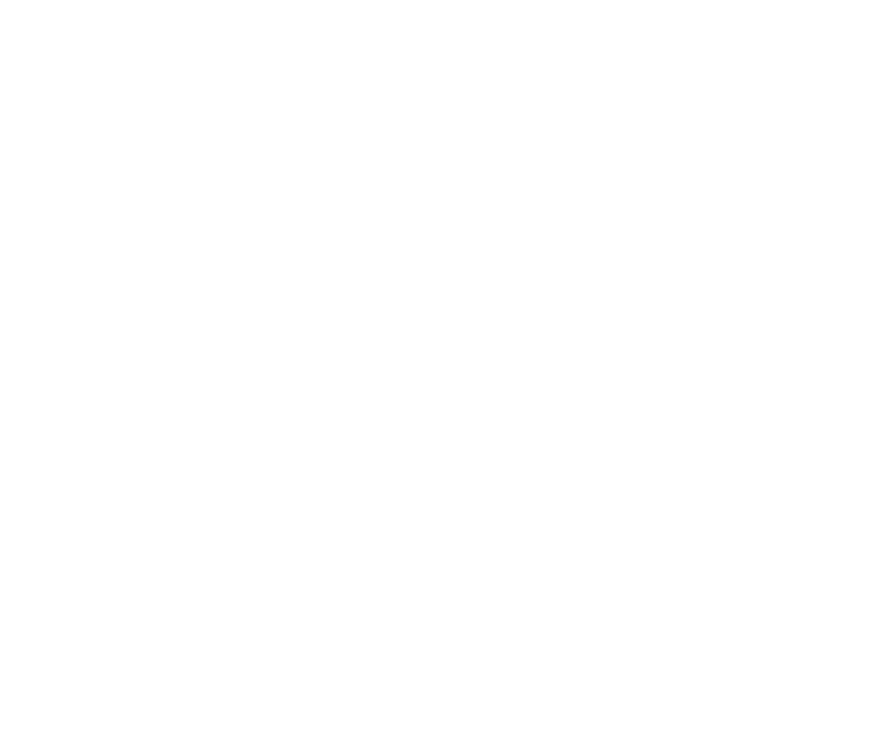
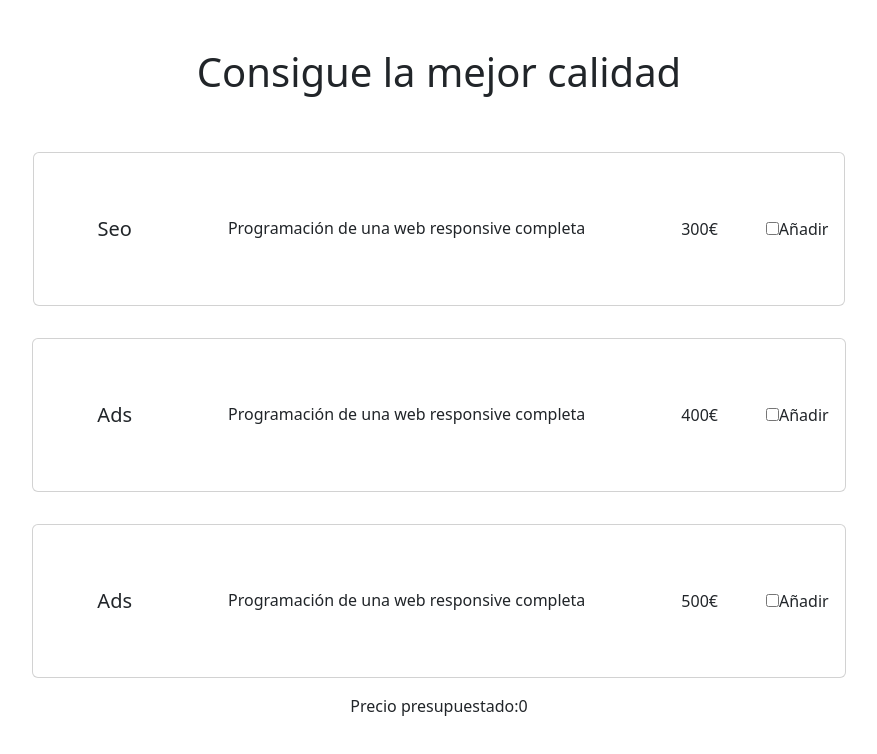
Before and after one commit to ezeam/S6.-Pressupostos, an Angular app: page / in a window 1280 px wide. Shown: the top 754 px of the page, without its empty margins (201-1078 px from the left). Built offline with nearby package versions, Linux system fonts and the light colour scheme.

Commit message:
WIP-ejercicio 2 por acabar, falta crear servicio budget

```diff
--- a/src/app/app.component.html
+++ b/src/app/app.component.html
@@ -0,0 +1 @@
+<app-home></app-home>
--- a/src/app/app.component.ts
+++ b/src/app/app.component.ts
@@ -1,10 +1,11 @@
 import { Component } from '@angular/core';
 import { RouterOutlet } from '@angular/router';
+import { HomeComponent } from './home/home.component';
 
 @Component({
   selector: 'app-root',
   standalone: true,
-  imports: [RouterOutlet],
+  imports: [RouterOutlet, HomeComponent],
   templateUrl: './app.component.html',
   styleUrl: './app.component.css'
 })
--- /dev/null
+++ b/src/app/home/home.component.html
@@ -0,0 +1,58 @@
+<form [formGroup] = "formularioHome">
+  <div class="container">
+    <div class="row">
+      <div class="col-12 d-flex justify-content-center mt-5">
+        <h1>Consigue la mejor calidad</h1>
+      </div>
+    </div>
+    <div class="row">
+      <div class="col d-flex justify-content-center">
+        <div class="card mt-5 m-3">
+          <div class="card-body d-flex align-items-center">
+            <h5 class="card-title m-5">Seo</h5>
+            <h6 class="card-subtitle m-5">Programación de una web responsive completa</h6>
+            <p class="card-text m-5">300€</p>
+            <p class="mb-0"><input type="checkbox" formControlName="seo" (change)="onChangeSeo($event)">Añadir</p>
+          </div>
+        </div>
+      </div>
+    </div>
+    <div class="row">
+      <div class="col d-flex justify-content-center">
+        <div class="card m-3">
+          <div class="card-body d-flex align-items-center">
+            <h5 class="card-title m-5">Ads</h5>
+            <h6 class="card-subtitle m-5">Programación de una web responsive completa</h6>
+            <p class="card-text m-5">400€</p>
+            <p class="mb-0"><input type="checkbox" formControlName="ads" (change)="onChangeAds($event)">Añadir</p>
+          </div>
+        </div>
+      </div>
+    </div>
+    <div class="row">
+      <div class="col d-flex justify-content-center">
+        <div class="card m-3">
+          <div class="card-body d-flex align-items-center">
+            <h5 class="card-title m-5">Ads</h5>
+            <h6 class="card-subtitle m-5">Programación de una web responsive completa</h6>
+            <p class="card-text m-5">500€</p>
+            <p class="mb-0"><input type="checkbox" formControlName="web" (change)="onChangeWeb($event)">Añadir</p>
+          </div>
+          @if(formularioHome.get('web')?.value){
+            <div class="row">
+              <div class="col-12 d-flex justify-content-end">
+                <app-panel></app-panel>
+              </div>
+            </div>
+          }
+        </div>
+      </div>
+    </div>
+    <div class="row">
+      <div class="col d-flex justify-content-center">
+        <p>Precio presupuestado:</p>
+        <p>{{precioTotal}}</p>
+      </div>
+    </div>
+  </div>
+</form>
--- /dev/null
+++ b/src/app/home/home.component.ts
@@ -0,0 +1,55 @@
+import { Component } from '@angular/core';
+import { CommonModule } from '@angular/common';
+import { RouterOutlet } from '@angular/router';
+import { ReactiveFormsModule, FormGroup, FormBuilder } from '@angular/forms';
+import { PanelComponent } from '../panel/panel.component';
+
+@Component({
+  selector: 'app-home',
+  standalone: true,
+  imports: [CommonModule, RouterOutlet, ReactiveFormsModule, PanelComponent],
+  templateUrl: './home.component.html',
+  styleUrl: './home.component.css'
+})
+export class HomeComponent {
+  precioSeo: number = 300;
+  precioAds: number = 400;
+  precioWeb: number = 500;
+  precioTotal: number = 0;
+  formularioHome: FormGroup;
+
+  constructor(private fb: FormBuilder) {
+    this.formularioHome = this.fb.group({
+      seo: [false],
+      ads: [false],
+      web: [false]
+    });
+  }
+
+  onChangeSeo(event: Event): void {
+    const input = event.target as HTMLInputElement;
+    if (input.checked) {
+      this.precioTotal += this.precioSeo;
+    } else {
+      this.precioTotal -= this.precioSeo;
+    }
+  }
+
+  onChangeAds(event: Event): void {
+    const input = event.target as HTMLInputElement;
+    if (input.checked) {
+      this.precioTotal += this.precioAds;
+    } else {
+      this.precioTotal -= this.precioAds;
+    }
+  }
+
+  onChangeWeb(event: Event): void {
+    const input = event.target as HTMLInputElement;
+    if (input.checked) {
+      this.precioTotal += this.precioWeb;
+    } else {
+      this.precioTotal -= this.precioWeb;
+    }
+  }
+}
--- /dev/null
+++ b/src/app/panel/panel.component.css
@@ -0,0 +1,18 @@
+input[type="number"] {
+  width: 40px; /* Ancho deseado */
+  height: 20px; /* Alto deseado */
+  font-size: 12px; /* Tamaño de fuente deseado */
+}
+
+ /* Oculta la flecha para aumentar en el elemento de entrada de número */
+ input[type="number"]::-webkit-inner-spin-button,
+ input[type="number"]::-webkit-outer-spin-button {
+   -webkit-appearance: none;
+   margin: 0;
+ }
+
+ /* Oculta la flecha para disminuir en el elemento de entrada de número */
+ input[type="number"] {
+   -moz-appearance: textfield;
+   appearance: none;
+ }
--- /dev/null
+++ b/src/app/panel/panel.component.html
@@ -0,0 +1,10 @@
+<form [formGroup] = "formularioPanel">
+  <div class="container">
+    <div class="row">
+      <p>Número de páginas <button (click)="sumarPaginas()" class="btn rounded shadow">+</button> <input type="number" [value]="formularioPanel.get('numPaginas')?.value"> <button (click)="restarPaginas()" class="btn rounded shadow">-</button></p>
+    </div>
+    <div class="row">
+      <p>Número de idiomas<button (click)="sumarIdiomas()" class="btn rounded shadow">+</button> <input type="number" [value]="formularioPanel.get('numIdiomas')?.value"> <button (click)="restarIdiomas()" class="btn rounded shadow">-</button></p>
+    </div>
+  </div>
+</form>
--- /dev/null
+++ b/src/app/panel/panel.component.ts
@@ -0,0 +1,60 @@
+import { Component } from '@angular/core';
+import { ReactiveFormsModule, FormBuilder, FormGroup } from '@angular/forms';
+
+@Component({
+  selector: 'app-panel',
+  standalone: true,
+  imports: [ReactiveFormsModule],
+  templateUrl: './panel.component.html',
+  styleUrl: './panel.component.css'
+})
+export class PanelComponent {
+  formularioPanel: FormGroup;
+
+  constructor(private fb: FormBuilder) {
+    this.formularioPanel = this.fb.group({
+      numPaginas: 1,
+      numIdiomas: 1
+    });
+  }
+
+  sumarPaginas() {
+    let numPaginas = this.formularioPanel.get('numPaginas')?.value;
+      console.log("Número de páginas", numPaginas);
+
+      numPaginas += 1;
+      this.formularioPanel.get('numPaginas')?.setValue(numPaginas);
+  }
+
+  restarPaginas() {
+    let numPaginas = this.formularioPanel.get('numPaginas')?.value;
+    console.log("Número de páginas", numPaginas);
+    if(numPaginas > 1){
+      numPaginas -= 1;
+      this.formularioPanel.get('numPaginas')?.setValue(numPaginas);
+    }
+    else {
+      alert("No puede haber menos de 1 página")
+    }
+  }
+
+  sumarIdiomas() {
+    let numIdiomas = this.formularioPanel.get('numIdiomas')?.value;
+      console.log("Número de idiomas", numIdiomas);
+      numIdiomas += 1;
+      this.formularioPanel.get('numIdiomas')?.setValue(numIdiomas);
+  }
+
+  restarIdiomas() {
+
+    let numIdiomas = this.formularioPanel.get('numIdiomas')?.value;
+    console.log("Número de idiomas", numIdiomas);
+    if(numIdiomas > 1){
+      numIdiomas -= 1;
+      this.formularioPanel.get('numIdiomas')?.setValue(numIdiomas);
+    }
+    else {
+      alert("No puede haber menos de 1 idioma")
+    }
+  }
+}
--- a/src/index.html
+++ b/src/index.html
@@ -6,6 +6,7 @@
   <base href="/">
   <meta name="viewport" content="width=device-width, initial-scale=1">
   <link rel="icon" type="image/x-icon" href="favicon.ico">
+  <link href="https://cdn.jsdelivr.net/npm/bootstrap@5.3.0-alpha1/dist/css/bootstrap.min.css" rel="stylesheet">
 </head>
 <body>
   <app-root></app-root>
```
Also changed, not shown: src/app/home/home.component.css (added), 2 other files (tests, documents, lock files or other folders).
